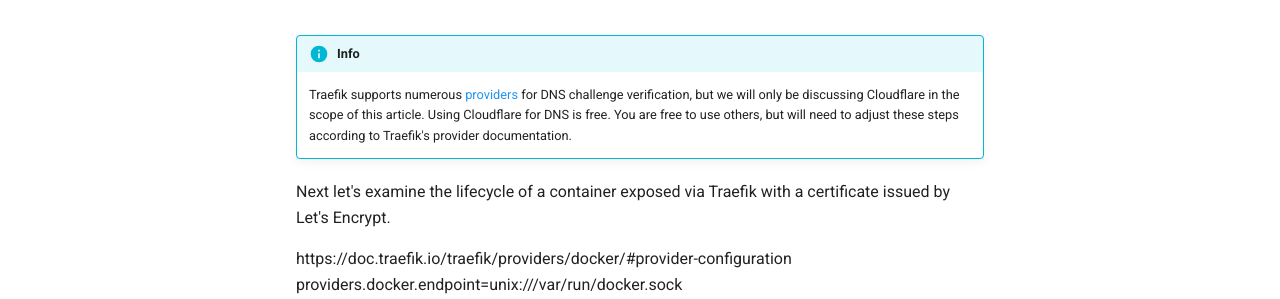
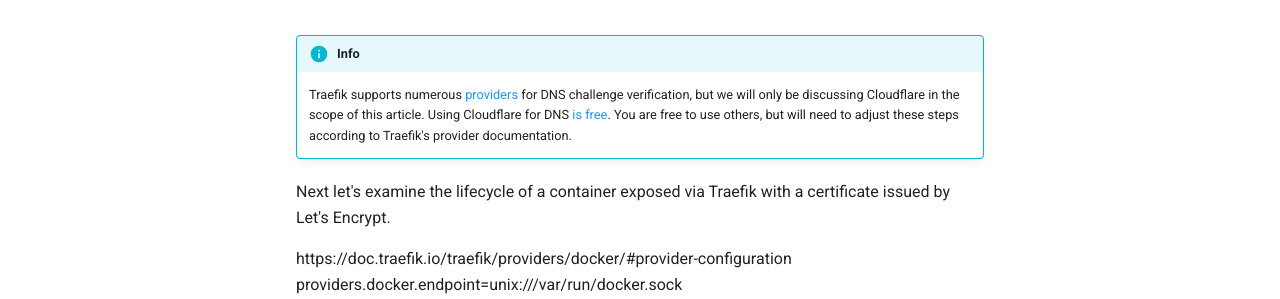
Before and after one commit to ironicbadger/pms-wiki, an MkDocs documentation site: the page built from docs/remote-access/traefik101.md, in a window 1280 px wide and 900 px high, scrolled down 2112 px. Shown: the part 513-812 px from the top of the window. Built offline with MkDocs 1.6.1 and Material for MkDocs 9.7.7, drawn with Linux system fonts in a browser that asks for light colours; some web fonts are replaced; comment, search, counter and statistics services are not loaded; part of the change alters nothing that is shown.

```diff
--- a/docs/remote-access/traefik101.md
+++ b/docs/remote-access/traefik101.md
@@ -57,7 +57,7 @@ The first component of this architecture is [Traefik], a reverse proxy. The job
 ![reverse-proxy-digram](../images/traefik101/reverseproxy.png)
 
 !!! info
-    Traefik supports numerous [providers](https://doc.traefik.io/traefik/https/acme/#providers) for DNS challenge verification, but we will only be discussing Cloudflare in the scope of this article. Using Cloudflare for DNS is free. You are free to use others, but will need to adjust these steps according to Traefik's provider documentation.
+    Traefik supports numerous [providers](https://doc.traefik.io/traefik/https/acme/#providers) for DNS challenge verification, but we will only be discussing Cloudflare in the scope of this article. Using Cloudflare for DNS [is free](https://www.cloudflare.com/plans/). You are free to use others, but will need to adjust these steps according to Traefik's provider documentation.
 
 
 
```
